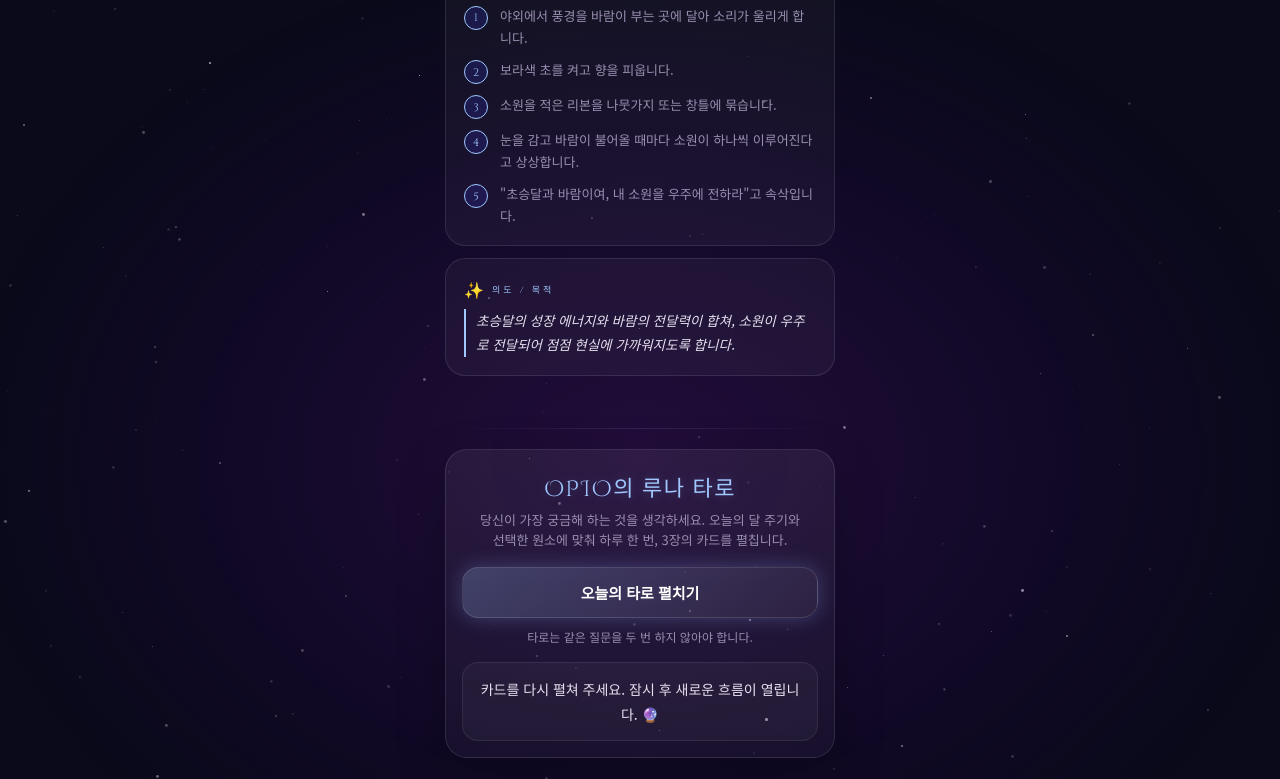
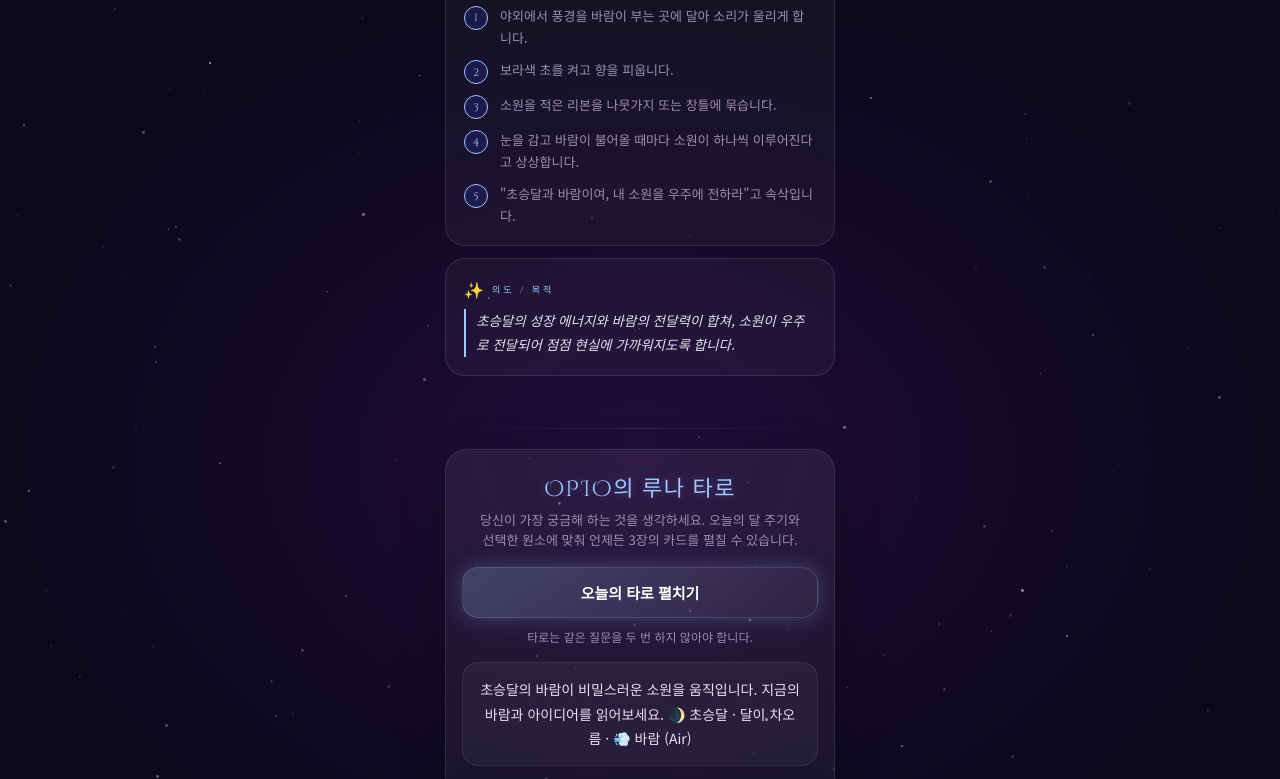
Before and after one commit to occultofficechannel-maker/luna-elementum, a plain HTML site: page index.html in a window 1280 px wide. Both pictures are taken after a click on the button "오늘의 타로 펼치기". Shown: the part 1782-2561 px from the top of the page. Drawn offline with Linux system fonts and the light colour scheme.

Commit message:
Add files via upload

```diff
--- a/index.html
+++ b/index.html
@@ -1126,7 +1126,7 @@
   <!-- TAROT SECTION -->
   <section class="tarot-section" id="tarot-section">
     <div class="tarot-title">OPIO의 루나 타로</div>
-    <div class="tarot-subtitle">당신이 가장 궁금해 하는 것을 생각하세요. 오늘의 달 주기와 선택한 원소에 맞춰 하루 한 번, 3장의 카드를 펼칩니다.</div>
+    <div class="tarot-subtitle">당신이 가장 궁금해 하는 것을 생각하세요. 오늘의 달 주기와 선택한 원소에 맞춰 언제든 3장의 카드를 펼칠 수 있습니다.</div>
     <button class="tarot-draw-btn" id="tarot-draw-btn" type="button">오늘의 타로 펼치기</button>
     <div class="tarot-note">타로는 같은 질문을 두 번 하지 않아야 합니다.</div>
     <div class="tarot-result" id="tarot-result"></div>
@@ -2217,11 +2217,17 @@ function getCardById(id) {
 function renderTarot(draws = lastTarotDraws || drawDailyTarot()) {
   const resultEl = document.getElementById('tarot-result');
   const context = getTarotContext();
-  const cards = draws.map(getCardById).filter(Boolean);
-  if (!cards.length) {
-    lastTarotDraws = null;
-    resultEl.innerHTML = '<div class="tarot-intro">카드를 다시 펼쳐 주세요. 잠시 후 새로운 흐름이 열립니다. 🔮</div>';
-    return;
+  const cards = draws.map(draw => getCardById(draw?.id)).filter(Boolean);
+  if (cards.length !== 3) {
+    const freshDraws = drawDailyTarot();
+    const freshCards = freshDraws.map(draw => getCardById(draw?.id)).filter(Boolean);
+    if (freshCards.length !== 3) {
+      lastTarotDraws = null;
+      resultEl.innerHTML = '<div class="tarot-intro">카드를 다시 펼쳐 주세요. 잠시 후 새로운 흐름이 열립니다. 🔮</div>';
+      return;
+    }
+    draws = freshDraws;
+    return renderTarot(draws);
   }
 
   const intro = `${context.intro} ${PHASES[context.phaseIndex].emoji} ${PHASES[context.phaseIndex].ko} · ${ELEMENT_LABELS[context.element]}`;
--- a/sw.js
+++ b/sw.js
@@ -1,4 +1,4 @@
-const CACHE_NAME = 'luna-elementum-mobile-easy-v5-affinity';
+const CACHE_NAME = 'luna-elementum-mobile-easy-v6-affinity-tarotfix';
 const ASSETS = [
   './',
   './index.html',
```
